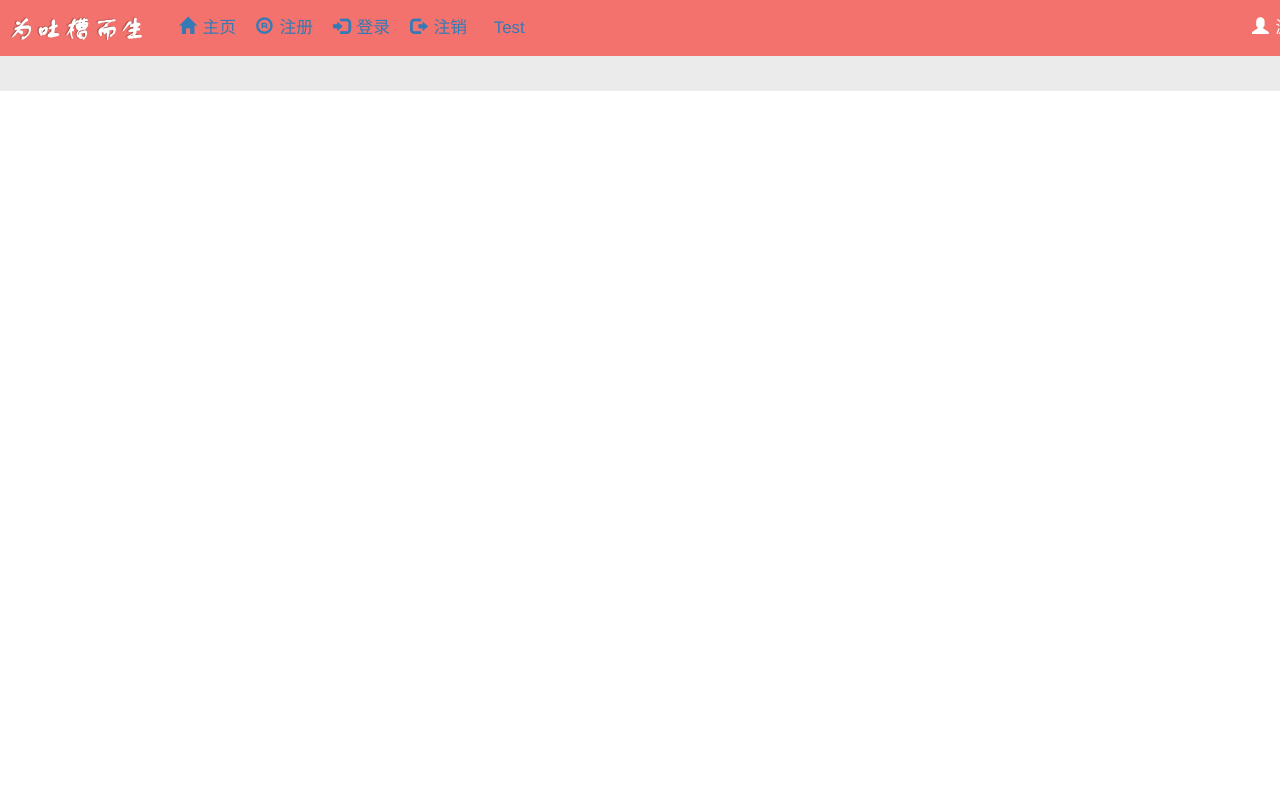
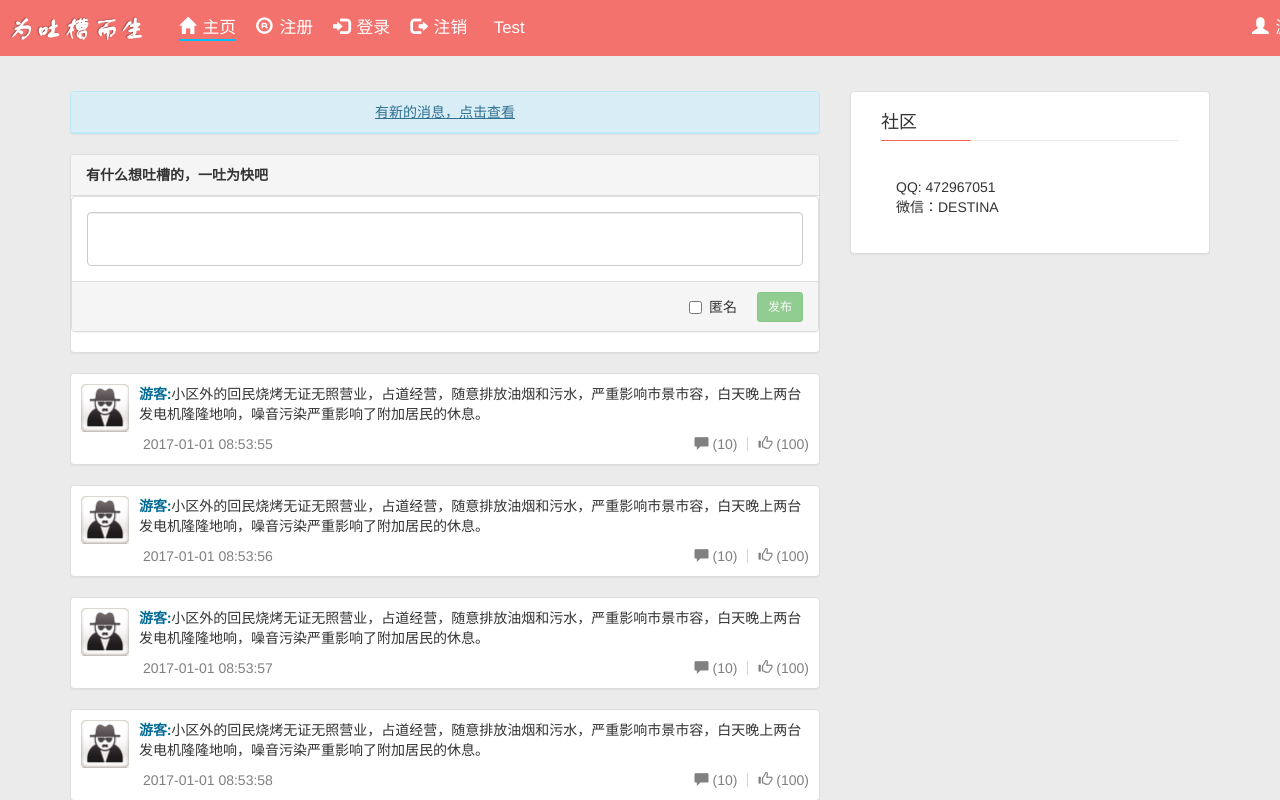
Before and after one commit to weieyuan/react-weibo, a React app: page / in a window 1280 px wide. Shown: the top 800 px of the page. Built offline with nearby package versions, Linux system fonts and the light colour scheme.

Commit message:
完善项目功能点

```diff
--- a/src/App.js
+++ b/src/App.js
@@ -2,6 +2,7 @@ import React, {Component} from 'react';
 import './App.less';
 import CustomHead from "@/components/head/CustomHead.js";
 import MainContent from "@/components/body/MainContent.js";
+import RemarkDetails from "@/components/body/RemarkDetails";
 import Test from "@/components/test/Test";
 import store from "@/store";
 import {BrowserRouter as Router, Route, Link} from "react-router-dom";
@@ -32,8 +33,9 @@ class App extends Component {
                     <CustomHead />
                     <div className="content">
                         <div className="container main-container">
-                            <Route path="/MainPage" component={MainContent}></Route>
-                            <Route path="/Test" component={Test}></Route>
+                            <Route path="/" exact component={MainContent}></Route>
+                            <Route path="/RemarkDetails/:cardId" exact component={RemarkDetails}></Route>
+                            <Route path="/Test" exact component={Test}></Route>
                         </div>
                     </div>
                 </div>
--- a/src/components/body/MainContent.js
+++ b/src/components/body/MainContent.js
@@ -17,6 +17,7 @@ class MainContent extends Component {
         this.onClickNewMsg = this.onClickNewMsg.bind(this);
         this.onMousewheel = this.onMousewheel.bind(this);
         this.onClickAddCardBtn = this.onClickAddCardBtn.bind(this);
+        this.onClickRemark = this.onClickRemark.bind(this);
     }
 
     //region 生命周期
@@ -84,6 +85,10 @@ class MainContent extends Component {
         //清除输入框中的内容
         this.inputEle.clearInputMessage();
     }
+
+    onClickRemark(oCard){
+        this.props.history.push(`/RemarkDetails/${oCard.id}`);
+    }
     //endregion
 
     render() {
@@ -117,11 +122,11 @@ class MainContent extends Component {
                         <div className="panel panel-default card-publish">
                             <div className="panel-heading"><strong>有什么想吐槽的，一吐为快吧</strong></div>
                             <div className="panel-body card-body">
-                                <UserInputPanel btnName="发布" onClickAddCardBtn={this.onClickAddCardBtn} ref={(el) => this.inputEle=el}/>
+                                <UserInputPanel btnName="发布" onClickBtn={this.onClickAddCardBtn} ref={(el) => this.inputEle=el}/>
                             </div>
                         </div>
 
-                        <Cards cards={this.state.cards}/>
+                        <Cards cards={this.state.cards} onClickRemark={this.onClickRemark}/>
                     </div>
                     <div className="col-md-4">
                         <div className="panel panel-default left-panel-custom">
--- /dev/null
+++ b/src/components/body/RemarkDetails.js
@@ -0,0 +1,72 @@
+import React, {Component} from "react";
+import CardItem from "@/components/cards/CardItem.js";
+import UserInputPanel from "@/components/common/UserInputPanel.js";
+import Remarks from "@/components/remark/Remarks.js";
+import {getCardInfoById, getRemarksByCardId, addRemark} from "@/mock/card_mock";
+
+class RemarkDetails extends Component {
+    constructor(props) {
+        super(props);
+        this.state = {
+            card: {},
+            remarks: []
+        };
+        this.onClickBtn = this.onClickBtn.bind(this);
+        console.log(props);
+    }
+
+    //region 生命周期
+    componentWillMount() {
+        //getCardInfo
+        this.getCardInfo();
+        //getCardRemarks
+        this.getCardRemarks();
+    }
+
+    getCardInfo() {
+        this.setState((prevState, props) => {
+            let oCard = getCardInfoById(this.props.match.params.cardId);
+            return {
+                card: oCard
+            };
+        });
+    }
+
+    getCardRemarks() {
+        this.setState((prevState, props) => {
+            let oRemarks = getRemarksByCardId(this.props.match.params.cardId);
+            return {
+                remarks: oRemarks
+            }
+        });
+    }
+
+    //endregion
+
+    //region callback
+    onClickBtn(strMsg, bAnonymous){
+        //评论+1
+        this.setState((prevState, props) => {
+            let oCard = prevState.card;
+            oCard.remarkNum += 1;
+            return {
+                card: oCard
+            }
+        });
+        //清除input
+        this.inputEl.clearInputMessage();
+    }
+    //endregion
+
+    render() {
+        return (
+            <div>
+                <CardItem card={this.state.card}/>
+                <UserInputPanel btnName="评论" onClickBtn={this.onClickBtn} ref={(el) => this.inputEl=el}/>
+                <Remarks remarks={this.state.remarks}/>
+            </div>
+        );
+    }
+}
+
+export default RemarkDetails
--- a/src/components/cards/CardItem.js
+++ b/src/components/cards/CardItem.js
@@ -53,7 +53,7 @@ class CardItem extends Component {
     }
 
     onClickRemark() {
-
+        this.props.onClickRemark && this.props.onClickRemark(this.state.cardInner);
     }
 
     render() {
@@ -66,7 +66,8 @@ class CardItem extends Component {
 }
 
 CardItem.propTypes = {
-    card: PropTypes.object
+    card: PropTypes.object,
+    onClickRemark: PropTypes.func
 };
 
 export default CardItem;
--- a/src/components/cards/Cards.js
+++ b/src/components/cards/Cards.js
@@ -5,11 +5,17 @@ import PropTypes from "prop-types";
 class Cards extends Component {
     constructor(props) {
         super(props);
+
+        this.onClickRemark = this.onClickRemark.bind(this);
+    }
+
+    onClickRemark(oCard){
+        this.props.onClickRemark(oCard);
     }
 
     render() {
         let CardElements = this.props.cards.map((oCard) => {
-            return <CardItem key={oCard.id} card={oCard}/>
+            return <CardItem key={oCard.id} card={oCard} onClickRemark={this.onClickRemark}/>
         });
 
         return (
@@ -21,7 +27,8 @@ class Cards extends Component {
 }
 
 Cards.propTypes = {
-    cards: PropTypes.array.isRequired
+    cards: PropTypes.array.isRequired,
+    onClickRemark: PropTypes.func
 };
 
 export default Cards;
--- a/src/components/common/UserInputPanel.js
+++ b/src/components/common/UserInputPanel.js
@@ -22,7 +22,7 @@ class UserInputPanel extends Component {
     }
 
     onClickBtn(e) {
-        this.props.onClickAddCardBtn(this.state.inputMessage, this.state.checked);
+        this.props.onClickBtn && this.props.onClickBtn(this.state.inputMessage, this.state.checked);
     }
 
     checkedChange(e) {
@@ -39,6 +39,7 @@ class UserInputPanel extends Component {
             inputMessage: ""
         });
     }
+
     //endregion
 
     render() {
@@ -72,7 +73,7 @@ class UserInputPanel extends Component {
 
 UserInputPanel.propTypes = {
     btnName: PropTypes.string.isRequired,
-    onClickAddCardBtn: PropTypes.func.isRequired
+    onClickBtn: PropTypes.func.isRequired
 };
 
 export default UserInputPanel;
--- a/src/components/head/CustomHead.js
+++ b/src/components/head/CustomHead.js
@@ -4,11 +4,11 @@ import logo from "@/images/logo.png";
 import store from "@/store";
 import {BrowserRouter as Router, Route, Link} from "react-router-dom";
 
-const CustomerLink = ({label, to}) => {
+const CustomerLink = ({label, to, className}) => {
     return (
-        <Route path={to} exact="true" children={({match}) => (
+        <Route path={to} exact={true} children={({match}) => (
             <Link className={match ? "nav-item active" : "nav-item"} to={to}>
-                <span className="glyphicon glyphicon-home"></span> {label}
+                <span className={"glyphicon " + className}></span> {label}
             </Link>
         )}/>
     );
@@ -27,18 +27,11 @@ class CustomHead extends Component {
                 </div>
                 <div className="rightContent">
                     <div className="container">
-                        <CustomerLink to="/MainPage" label="主页"></CustomerLink>
-                        <Link to="/RegistryPage" className="nav-item">
-                            <span className="glyphicon glyphicon-registration-mark"></span> 注册
-                        </Link>
-                        <Link to="/LoginPage" className="nav-item">
-                            <span className="glyphicon glyphicon-log-in"></span> 登录
-                        </Link>
-                        <Link to="/LogOutPage" className="nav-item">
-                            <span className="glyphicon glyphicon-log-out"></span> 注销
-                        </Link>
-                        <Link to="/Test" className="nav-item"> Test
-                        </Link>
+                        <CustomerLink to="/" label="主页" className="glyphicon-home"></CustomerLink>
+                        <CustomerLink to="/RegistryPage" label="注册" className="glyphicon-registration-mark"></CustomerLink>
+                        <CustomerLink to="/LoginPage" label="登录" className="glyphicon-log-in"></CustomerLink>
+                        <CustomerLink to="/LogOutPage" label="注销" className="glyphicon-log-out"></CustomerLink>
+                        <CustomerLink to="/Test" label="Test"></CustomerLink>
                         <div className="left">
                             <li>
                                 <span className="glyphicon glyphicon-user"></span> {store.state.user.name}
--- a/src/components/head/CustomHead.less
+++ b/src/components/head/CustomHead.less
@@ -30,6 +30,7 @@
       display: inline;
       line-height: 1.5;
       font-weight: normal;
+      color: #FFFFFF;
     }
     .nav-item:hover {
       cursor: pointer;
--- /dev/null
+++ b/src/components/remark/RemarkItem.js
@@ -0,0 +1,15 @@
+import React, {Component} from "react";
+
+class RemarkItem extends Component {
+    constructor(props){
+        super(props);
+    }
+
+    render() {
+        return (
+            <div></div>
+        );
+    }
+}
+
+export default RemarkItem;
--- /dev/null
+++ b/src/components/remark/Remarks.js
@@ -0,0 +1,30 @@
+import React, {Component} from "react";
+import RemarkItem from "@/components/remark/RemarkItem.js";
+import PropTypes from "prop-types";
+
+class Remarks extends Component {
+    constructor(props) {
+        super(props);
+    }
+
+    render() {
+        return (
+            <div className="list-group">
+                {this.props.remarks.map((oRemark) => (
+                    <React.Fragment key={oRemark.id}>
+                        <div className="list-group-item item-custom">
+                            <RemarkItem remark={oRemark}/>
+                        </div>
+                    </React.Fragment>
+                ))}
+            </div>
+        );
+    }
+}
+
+Remarks.propTypes = {
+    remarks: PropTypes.array.isRequired
+};
+
+
+export default Remarks;
--- /dev/null
+++ b/src/components/remark/Remarks.less
@@ -0,0 +1,3 @@
+.item-custom{
+  border: none;
+}
```
